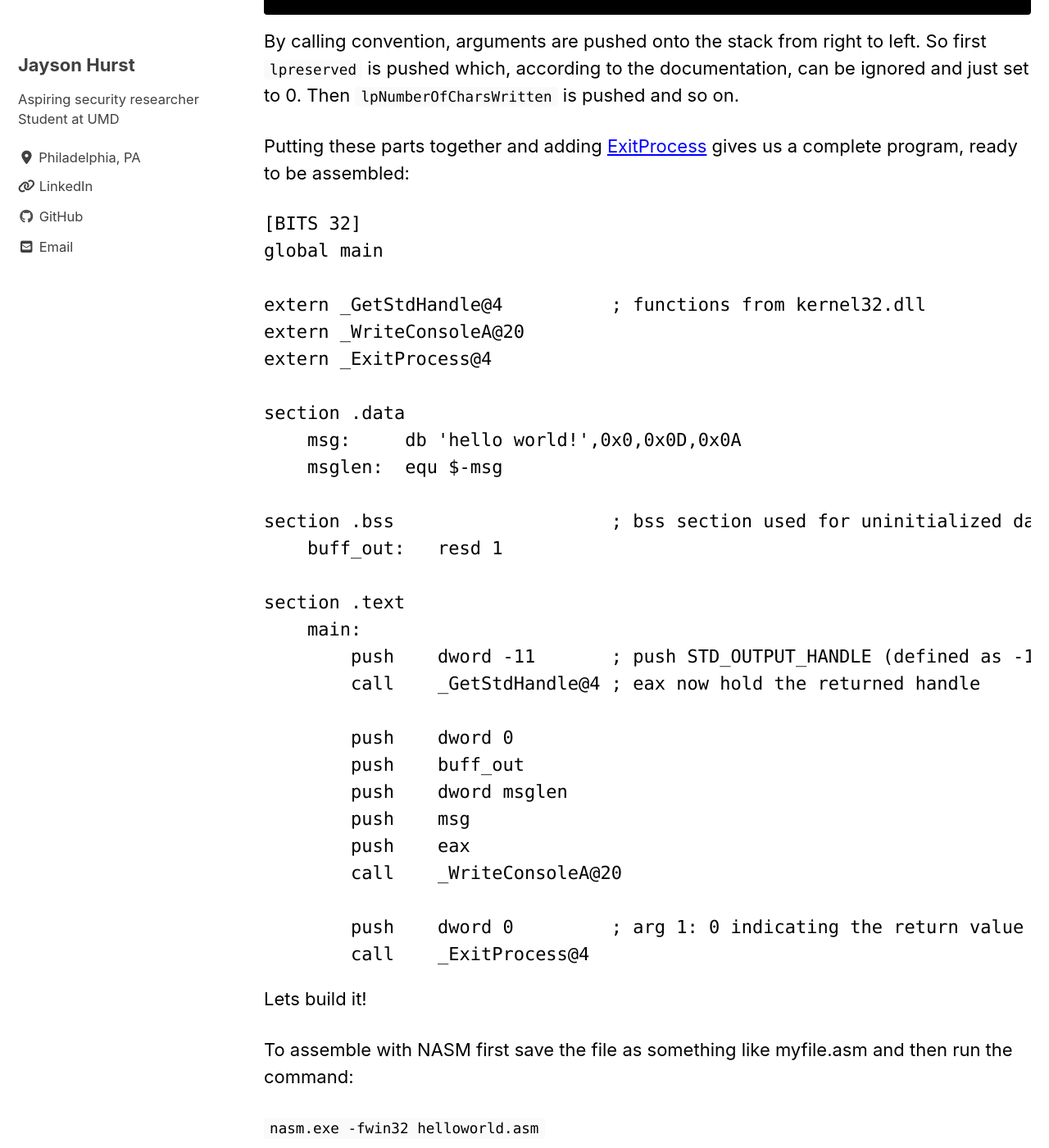
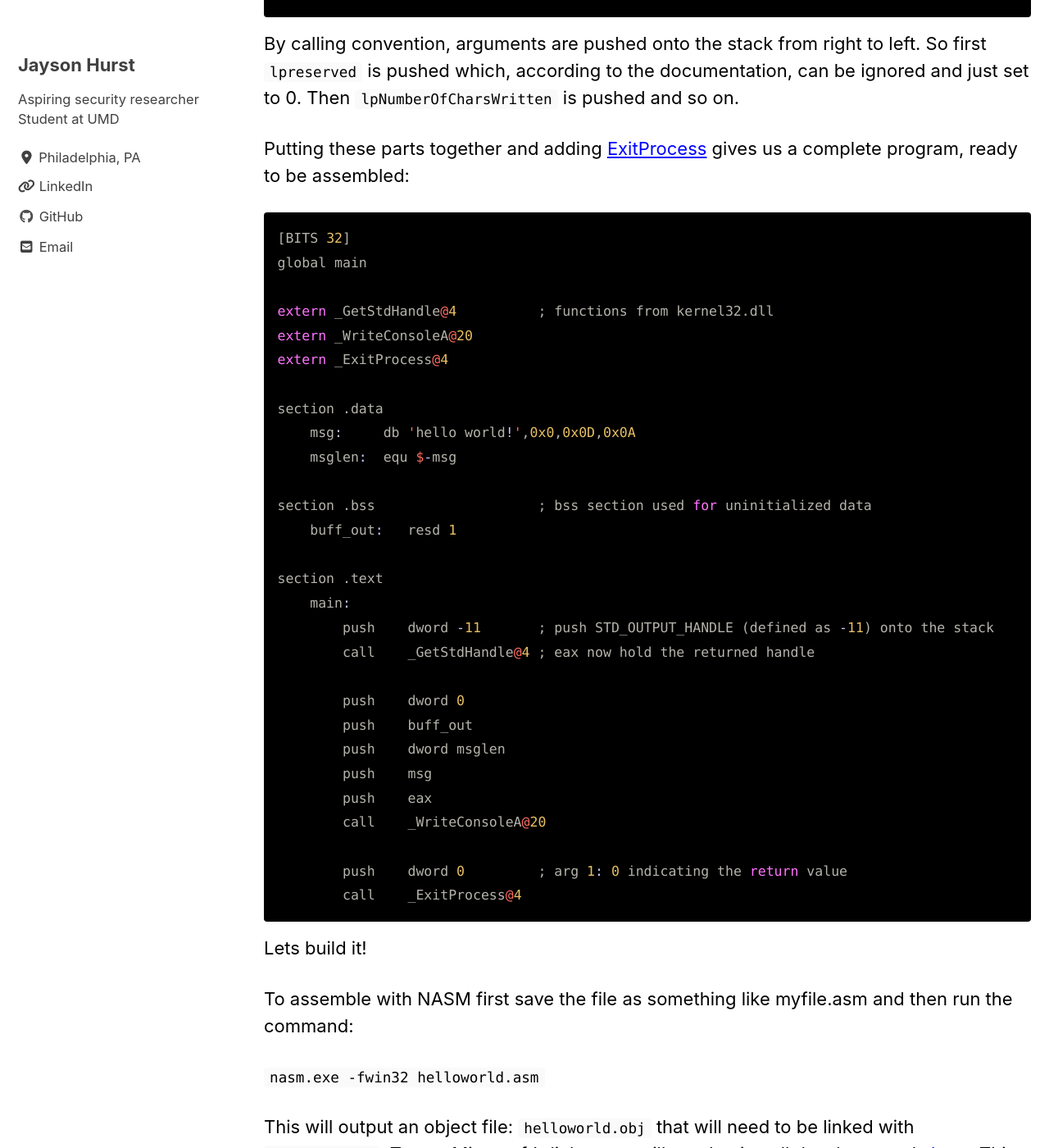
Before and after one commit to jayo78/jayo78.github.io, a Jekyll site: the page built from _posts/2020-06-04-Learning-x86-with-the-winAPI.md, in a window 1280 px wide and 1400 px high, scrolled down 6889 px. Shown: the whole window at 82% size. Built offline with Jekyll 4.4.1, drawn with Linux system fonts in a browser that asks for light colours; cached includes are drawn as plain includes; nearby versions of some CDN libraries; some of the changed text lies outside the part shown.

Commit message:
Update 2020-06-04-Learning-x86-with-the-winAPI.md

````diff
--- a/_posts/2020-06-04-Learning-x86-with-the-winAPI.md
+++ b/_posts/2020-06-04-Learning-x86-with-the-winAPI.md
@@ -79,7 +79,7 @@ In assembly we will have to push arguments to functions onto the stack using the
 
 We will get back to dealing with the stack after setting up our assembly program:
 
-```assembly
+```c
 [BITS 32]
 global main
 
@@ -104,7 +104,7 @@ The assembler needs to distinguish between executable code and data in memory. H
 
 Now lets begin by using `GetStdHandle` to get our handle to standard out:
 
-```assembly
+```c
 section .text
     main:
         push    dword -11       ; push STD_OUTPUT_HANDLE (defined as -11) onto the stack
@@ -125,7 +125,7 @@ It takes one argument. From the documentation of the function the `nStdHandle` a
 
 By calling convention, the returned handle will be in the `eax` register which will come in handy when calling [WriteConsoleA](https://docs.microsoft.com/en-us/windows/console/writeconsole):
 
-```assembly
+```c
 push    dword 0         ; arg 5
 push    buff_out        ; arg 4
 push    dword msglen    ; arg 3
@@ -150,7 +150,7 @@ By calling convention, arguments are pushed onto the stack from right to left. S
 
 Putting these parts together and adding [ExitProcess](https://docs.microsoft.com/en-us/windows/win32/api/processthreadsapi/nf-processthreadsapi-exitprocess) gives us a complete program, ready to be assembled:
 
-```assembly
+```c
 [BITS 32]
 global main
 
@@ -213,7 +213,7 @@ Below is the code:
 
 -
 
-```assembly
+```c
 [BITS 32]
 global main
 
````
